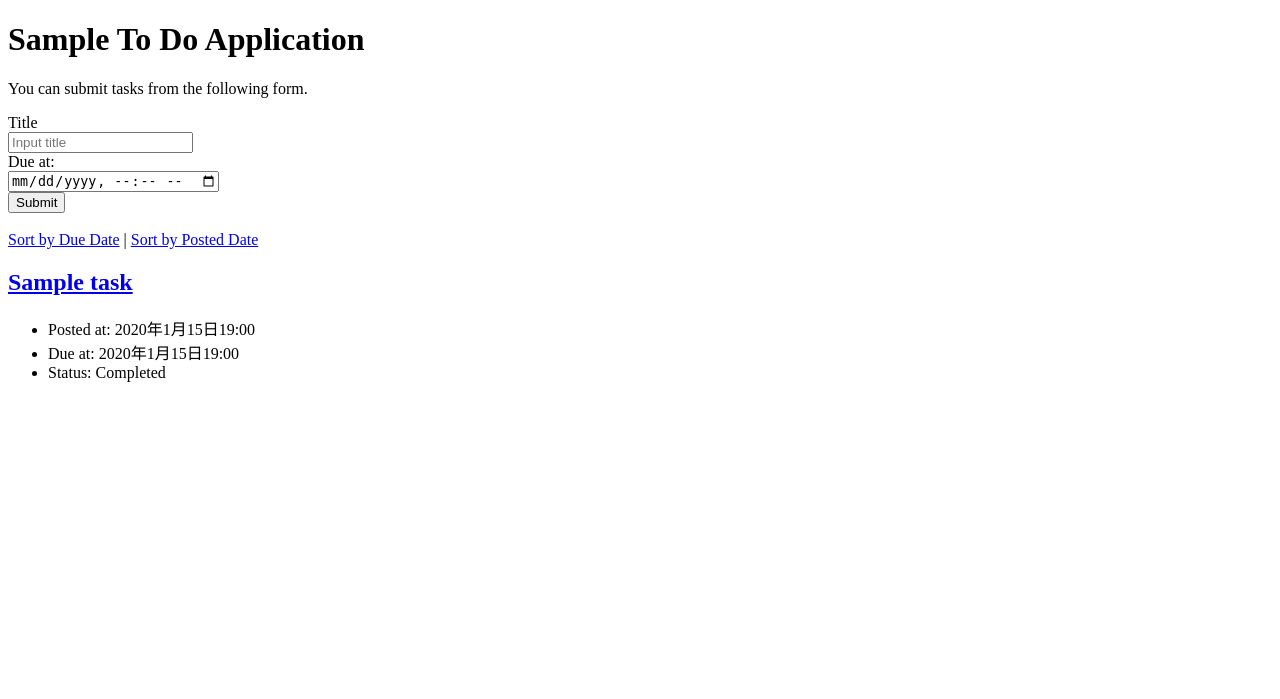
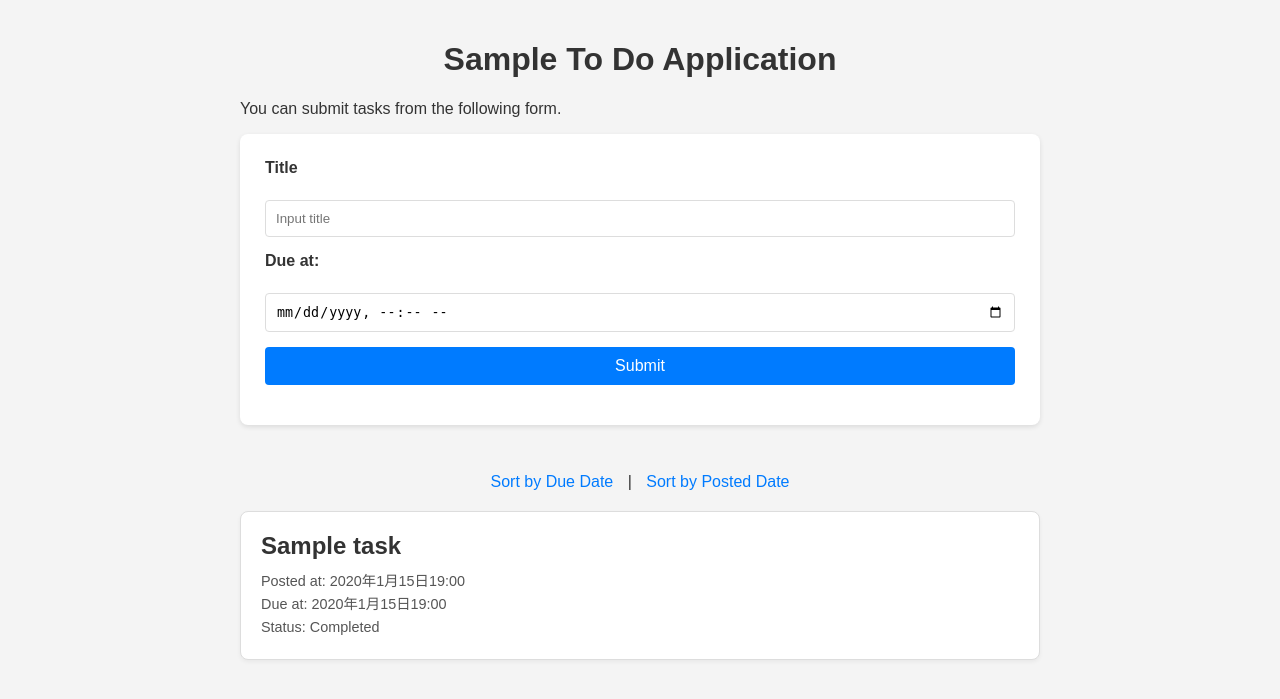
Before and after one commit to Moto1224/django-test-exercise, a Django app: page / in a window 1280 px wide. Shown: the top 699 px of the page. Run offline with Django 5.2, Linux system fonts and the light colour scheme; tables that the repository leaves empty hold one stand-in row (values such as "Sample post").

Commit message:
cssデザインを追加

```diff
--- a/config/settings.py
+++ b/config/settings.py
@@ -115,7 +115,7 @@ USE_TZ = True
 # Static files (CSS, JavaScript, Images)
 # https://docs.djangoproject.com/en/5.2/howto/static-files/
 
-STATIC_URL = 'static/'
+STATIC_URL = '/static/'
 
 # Default primary key field type
 # https://docs.djangoproject.com/en/5.2/ref/settings/#default-auto-field
--- /dev/null
+++ b/todo/static/css/index.css
@@ -0,0 +1,119 @@
+body {
+    font-family: Arial, sans-serif;
+    background-color: #f4f4f4;
+    color: #333;
+    margin: 0 auto;
+    max-width: 800px;
+    padding: 20px;
+}
+
+h1 {
+    text-align: center;
+    color: #333;
+}
+
+a {
+    color: #007BFF;
+    text-decoration: none;
+}
+
+a:hover {
+    text-decoration: underline;
+}
+
+form {
+    background: #fff;
+    padding: 25px;
+    margin-bottom: 30px;
+    border-radius: 8px;
+    box-shadow: 0 2px 5px rgba(0, 0, 0, 0.1);
+}
+
+form div {
+    margin-bottom: 15px;
+}
+
+label {
+    display: block;
+    margin-bottom: 5px;
+    font-weight: bold;
+}
+
+input[type="text"],
+input[type="datetime-local"] {
+    width: 100%;
+    padding: 10px;
+    border: 1px solid #ddd;
+    border-radius: 4px;
+    box-sizing: border-box;
+}
+
+button[type="submit"] {
+    width: 100%;
+    padding: 10px 15px;
+    background-color: #007BFF;
+    color: white;
+    border: none;
+    border-radius: 4px;
+    font-size: 16px;
+    cursor: pointer;
+    transition: background-color 0.2s;
+}
+
+button[type="submit"]:hover {
+    background-color: #0056b3;
+}
+
+form + br + div {
+    text-align: center;
+    margin-bottom: 20px;
+}
+
+form + br + div a {
+    margin: 0 10px;
+}
+
+.text {
+    background: #fff;
+    border: 1px solid #ddd;
+    padding: 20px;
+    margin-bottom: 15px;
+    border-radius: 8px;
+    box-shadow: 0 2px 4px rgba(0, 0, 0, 0.05);
+}
+
+.text h2 {
+    margin-top: 0;
+    margin-bottom: 10px;
+    font-size: 1.5em;
+}
+
+.text h2 a {
+    color: #333;
+}
+
+.text ul {
+    list-style-type: none;
+    padding: 0;
+    margin: 0;
+}
+
+.text li {
+    font-size: 0.9em;
+    color: #555;
+    line-height: 1.6;
+}
+
+@media (max-width: 600px) {
+    body {
+        padding: 10px;
+    }
+
+    form, .text {
+        padding: 15px;
+    }
+
+    h1 {
+        font-size: 1.8em;
+    }
+}
--- a/todo/templates/todo/index.html
+++ b/todo/templates/todo/index.html
@@ -6,6 +6,7 @@
     <title>To Do Application</title>
     <meta charset="UTF-8">
     <meta name="author" content="INIAD">
+    <link rel="stylesheet" href="{% static 'css/index.css' %}">
   </head>
 
   <body>
```
